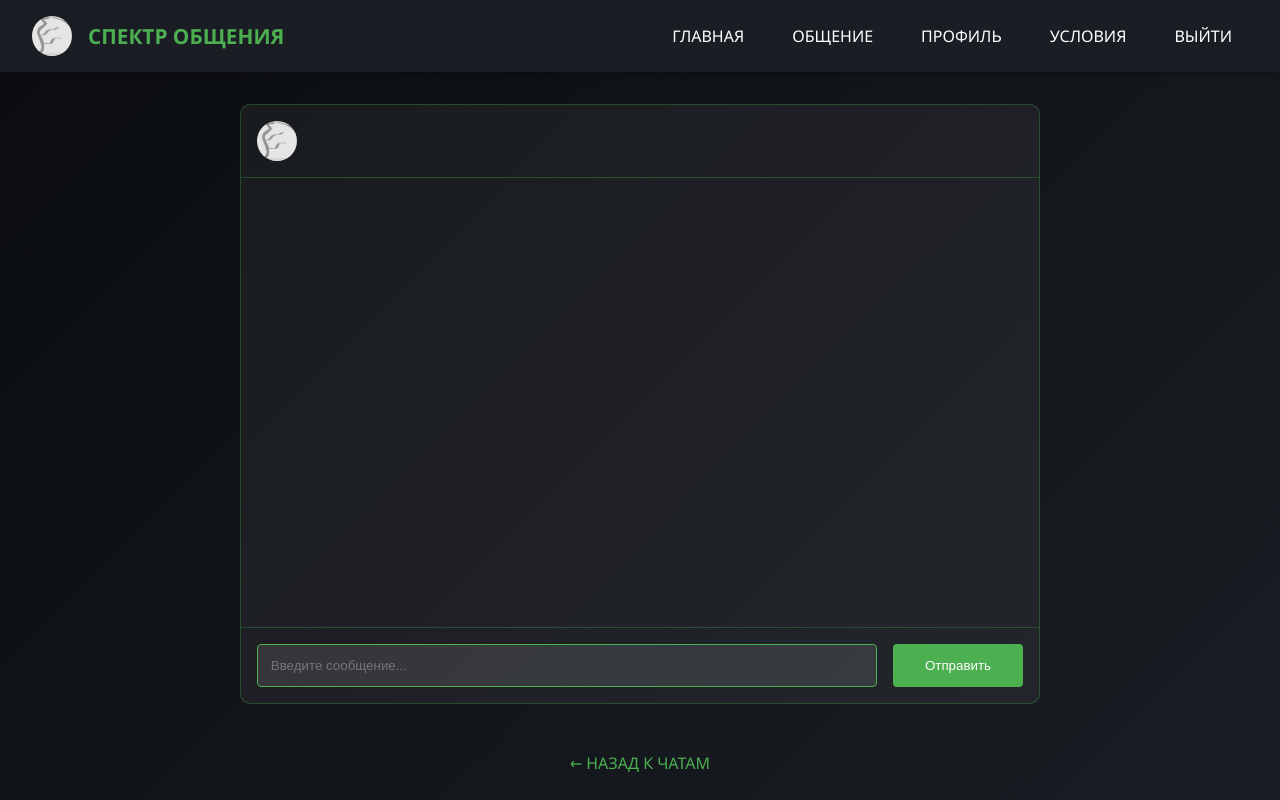
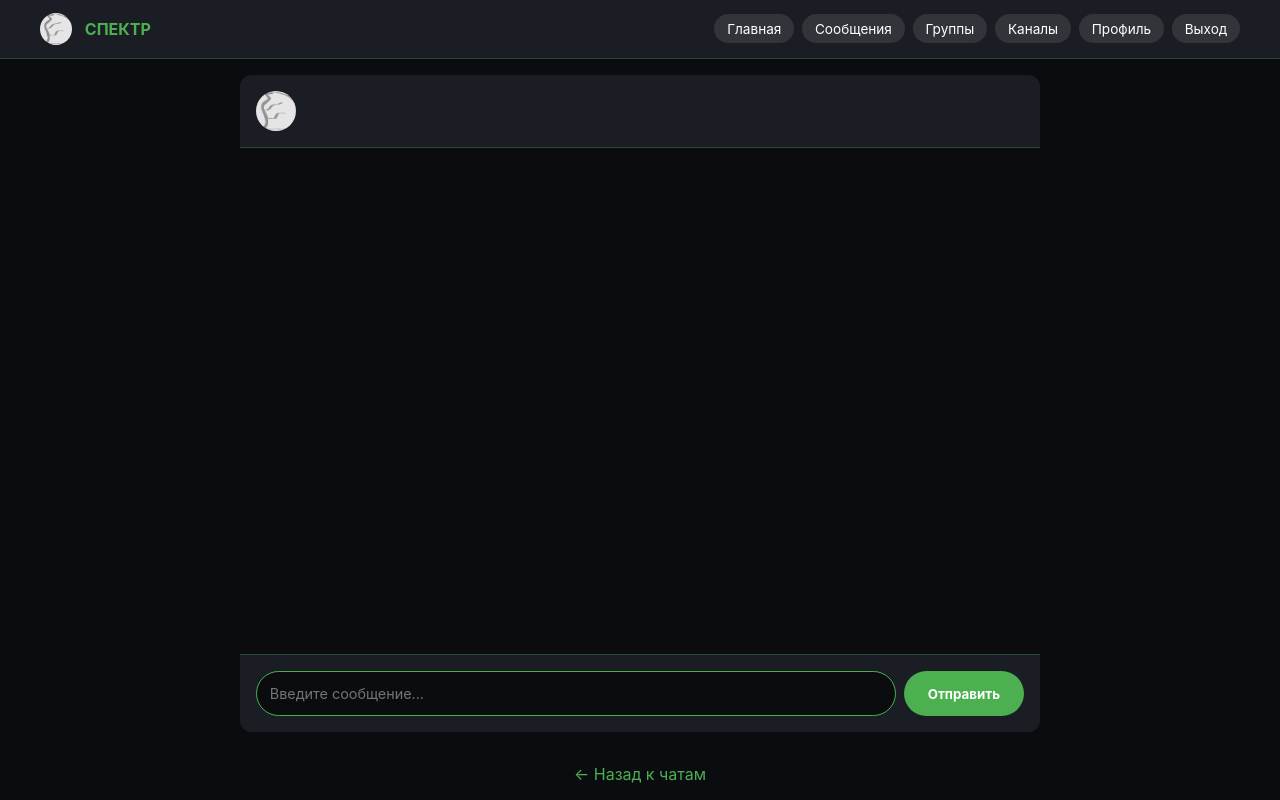
Before and after one commit to zenorvin-a11y/I-ustal-ladno-SPEKTR-, a Python web app: template templates/private_chat.html in a window 1280 px wide. Run offline with Jinja, Linux system fonts and the light colour scheme; the template is opened without the code that fills it, so the values that code supplies are empty; some libraries are stand-ins or nearby versions.

Commit message:
Update private_chat.html

```diff
--- a/templates/private_chat.html
+++ b/templates/private_chat.html
@@ -3,74 +3,89 @@
 <head>
     <meta charset="UTF-8">
     <meta name="viewport" content="width=device-width, initial-scale=1.0">
-    <title>Чат с {{ other_user.name }} - Спектр Общения</title>
+    <title>Чат с {{ other_user.name }} - Спектр</title>
+    <script src="https://cdn.socket.io/4.5.4/socket.io.min.js"></script>
     <style>
         * {
             margin: 0;
             padding: 0;
             box-sizing: border-box;
+            font-family: -apple-system, BlinkMacSystemFont, 'Segoe UI', Roboto, Helvetica, Arial, sans-serif;
+        }
+
+        :root {
+            --bg: #0a0c10;
+            --sidebar: #1a1e24;
+            --text: #ffffff;
+            --accent: #4CAF50;
+            --message-bg: #2d2f36;
+            --own-message: #4CAF50;
         }
 
         body {
-            font-family: 'Segoe UI', Tahoma, Geneva, Verdana, sans-serif;
-            background: linear-gradient(135deg, #0a0c10 0%, #1a1e24 100%);
-            color: white;
-            min-height: 100vh;
+            background: var(--bg);
+            color: var(--text);
+            height: 100vh;
+            display: flex;
+            flex-direction: column;
         }
 
         .navbar {
-            background-color: #1a1e24;
-            padding: 1rem 2rem;
-            box-shadow: 0 2px 10px rgba(0,0,0,0.3);
+            background: var(--sidebar);
+            padding: 0.8rem 1rem;
+            border-bottom: 1px solid rgba(76, 175, 80, 0.3);
         }
 
         .nav-container {
-            max-width: 1400px;
-            margin: 0 auto;
             display: flex;
             justify-content: space-between;
             align-items: center;
+            max-width: 1200px;
+            margin: 0 auto;
         }
 
         .logo {
             display: flex;
             align-items: center;
-            gap: 1rem;
+            gap: 0.8rem;
         }
 
         .logo img {
-            height: 40px;
-            width: 40px;
+            height: 32px;
+            width: 32px;
             border-radius: 50%;
         }
 
         .logo span {
-            font-size: 1.3rem;
+            font-size: 1rem;
             font-weight: bold;
-            color: #4CAF50;
+            color: var(--accent);
         }
 
         .nav-links {
             display: flex;
-            gap: 1rem;
+            gap: 0.5rem;
         }
 
         .nav-links a {
             text-decoration: none;
             color: white;
-            font-weight: 500;
-            padding: 0.5rem 1rem;
+            padding: 0.4rem 0.8rem;
+            border-radius: 20px;
+            background: rgba(255,255,255,0.1);
+            font-size: 0.85rem;
         }
 
         .chat-container {
             max-width: 800px;
-            margin: 2rem auto;
-            background: rgba(255,255,255,0.05);
-            border-radius: 10px;
-            border: 1px solid rgba(76, 175, 80, 0.3);
+            margin: 1rem auto;
+            flex: 1;
             display: flex;
             flex-direction: column;
-            height: calc(100vh - 200px);
+            background: var(--sidebar);
+            border-radius: 12px;
+            overflow: hidden;
+            width: 95%;
         }
 
         .chat-header {
@@ -79,6 +94,7 @@
             display: flex;
             align-items: center;
             gap: 1rem;
+            background: var(--sidebar);
         }
 
         .chat-header img {
@@ -88,7 +104,8 @@
         }
 
         .chat-header h2 {
-            color: #4CAF50;
+            color: var(--accent);
+            font-size: 1.2rem;
         }
 
         .messages {
@@ -97,24 +114,25 @@
             overflow-y: auto;
             display: flex;
             flex-direction: column;
-            gap: 1rem;
+            gap: 0.8rem;
+            background: var(--bg);
         }
 
         .message {
             max-width: 70%;
-            padding: 0.8rem;
-            border-radius: 8px;
-            position: relative;
+            padding: 0.6rem 0.8rem;
+            border-radius: 12px;
+            background: var(--message-bg);
+            font-size: 0.9rem;
         }
 
         .message.sent {
             align-self: flex-end;
-            background: #4CAF50;
+            background: var(--own-message);
         }
 
         .message.received {
             align-self: flex-start;
-            background: rgba(255,255,255,0.1);
         }
 
         .message-time {
@@ -126,34 +144,46 @@
 
         .input-area {
             padding: 1rem;
+            background: var(--sidebar);
+            display: flex;
+            gap: 0.5rem;
             border-top: 1px solid rgba(76, 175, 80, 0.3);
-            display: flex;
-            gap: 1rem;
         }
 
         .input-area input {
             flex: 1;
             padding: 0.8rem;
-            background: rgba(255,255,255,0.1);
-            border: 1px solid #4CAF50;
-            border-radius: 4px;
+            background: var(--bg);
+            border: 1px solid var(--accent);
+            border-radius: 25px;
             color: white;
+            font-size: 0.9rem;
         }
 
         .input-area button {
-            padding: 0.8rem 2rem;
-            background: #4CAF50;
+            padding: 0.8rem 1.5rem;
+            background: var(--accent);
             color: white;
             border: none;
-            border-radius: 4px;
+            border-radius: 25px;
             cursor: pointer;
+            font-weight: bold;
         }
 
-        .back-btn {
-            display: inline-block;
-            margin: 1rem auto;
-            color: #4CAF50;
+        .back-link {
+            text-align: center;
+            margin: 1rem;
+        }
+
+        .back-link a {
+            color: var(--accent);
             text-decoration: none;
+        }
+
+        @media (max-width: 768px) {
+            .message {
+                max-width: 85%;
+            }
         }
     </style>
 </head>
@@ -162,21 +192,22 @@
         <div class="nav-container">
             <div class="logo">
                 <img src="/static/logo.png" alt="Logo">
-                <span>СПЕКТР ОБЩЕНИЯ</span>
+                <span>СПЕКТР</span>
             </div>
             <div class="nav-links">
-                <a href="/">ГЛАВНАЯ</a>
-                <a href="/obshchenie">ОБЩЕНИЕ</a>
-                <a href="/profile">ПРОФИЛЬ</a>
-                <a href="/terms">УСЛОВИЯ</a>
-                <a href="/vyhod">ВЫЙТИ</a>
+                <a href="/">Главная</a>
+                <a href="/messages">Сообщения</a>
+                <a href="/groups">Группы</a>
+                <a href="/channels">Каналы</a>
+                <a href="/profile">Профиль</a>
+                <a href="/vyhod">Выход</a>
             </div>
         </div>
     </nav>
 
     <div class="chat-container">
         <div class="chat-header">
-            <img src="{{ other_user.avatar }}" alt="Avatar" onerror="this.src='/static/logo.png'">
+            <img src="{{ other_user.avatar }}" onerror="this.src='/static/logo.png'">
             <h2>{{ other_user.name }}</h2>
         </div>
 
@@ -195,42 +226,49 @@
         </div>
     </div>
 
-    <div style="text-align: center;">
-        <a href="/obshchenie" class="back-btn">← НАЗАД К ЧАТАМ</a>
+    <div class="back-link">
+        <a href="/messages">← Назад к чатам</a>
     </div>
 
     <script>
-        const messagesDiv = document.getElementById('messages');
-        messagesDiv.scrollTop = messagesDiv.scrollHeight;
+        const socket = io();
+        const userId = {{ user.id }};
+        const otherUserId = {{ other_user.id }};
+        const roomId = `private_${Math.min(userId, otherUserId)}_${Math.max(userId, otherUserId)}`;
+
+        socket.on('connect', function() {
+            socket.emit('join_private_chat', {user1: userId, user2: otherUserId});
+        });
+
+        socket.on('new_private_message', function(data) {
+            if ((data.sender_id === userId && data.receiver_id === otherUserId) ||
+                (data.sender_id === otherUserId && data.receiver_id === userId)) {
+
+                const messagesDiv = document.getElementById('messages');
+                const messageDiv = document.createElement('div');
+                messageDiv.className = 'message ' + (data.sender_id === userId ? 'sent' : 'received');
+                messageDiv.innerHTML = `
+                    <div>${escapeHtml(data.content)}</div>
+                    <div class="message-time">${data.timestamp}</div>
+                `;
+                messagesDiv.appendChild(messageDiv);
+                messagesDiv.scrollTop = messagesDiv.scrollHeight;
+            }
+        });
 
         function sendMessage() {
             const input = document.getElementById('messageInput');
             const content = input.value.trim();
 
-            if (content) {
-                fetch('/send_message', {
-                    method: 'POST',
-                    headers: {'Content-Type': 'application/json'},
-                    body: JSON.stringify({
-                        receiver_id: {{ other_user.id }},
-                        content: content
-                    })
-                })
-                .then(response => response.json())
-                .then(data => {
-                    if (data.success) {
-                        const messageDiv = document.createElement('div');
-                        messageDiv.className = 'message sent';
-                        messageDiv.innerHTML = `
-                            <div>${content}</div>
-                            <div class="message-time">сейчас</div>
-                        `;
-                        messagesDiv.appendChild(messageDiv);
-                        messagesDiv.scrollTop = messagesDiv.scrollHeight;
-                        input.value = '';
-                    }
-                });
-            }
+            if (!content) return;
+
+            socket.emit('send_private_message', {
+                sender_id: userId,
+                receiver_id: otherUserId,
+                content: content
+            });
+
+            input.value = '';
         }
 
         document.getElementById('messageInput').addEventListener('keypress', function(e) {
@@ -239,10 +277,14 @@
             }
         });
 
-        // Обновление сообщений каждые 3 секунды
-        setInterval(() => {
-            location.reload();
-        }, 3000);
+        function escapeHtml(text) {
+            const div = document.createElement('div');
+            div.textContent = text;
+            return div.innerHTML;
+        }
+
+        const messagesDiv = document.getElementById('messages');
+        messagesDiv.scrollTop = messagesDiv.scrollHeight;
     </script>
 </body>
 </html>
```
